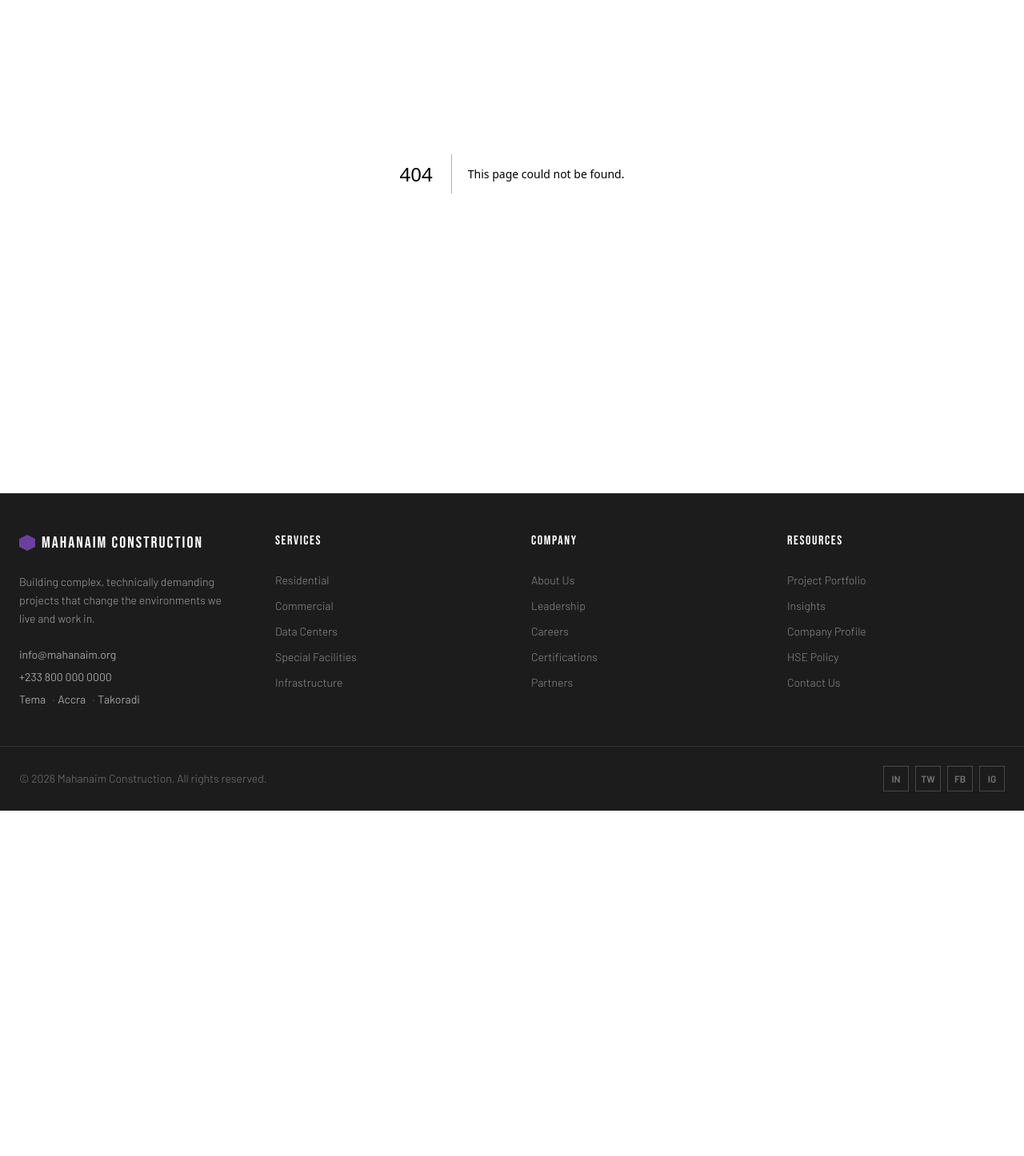
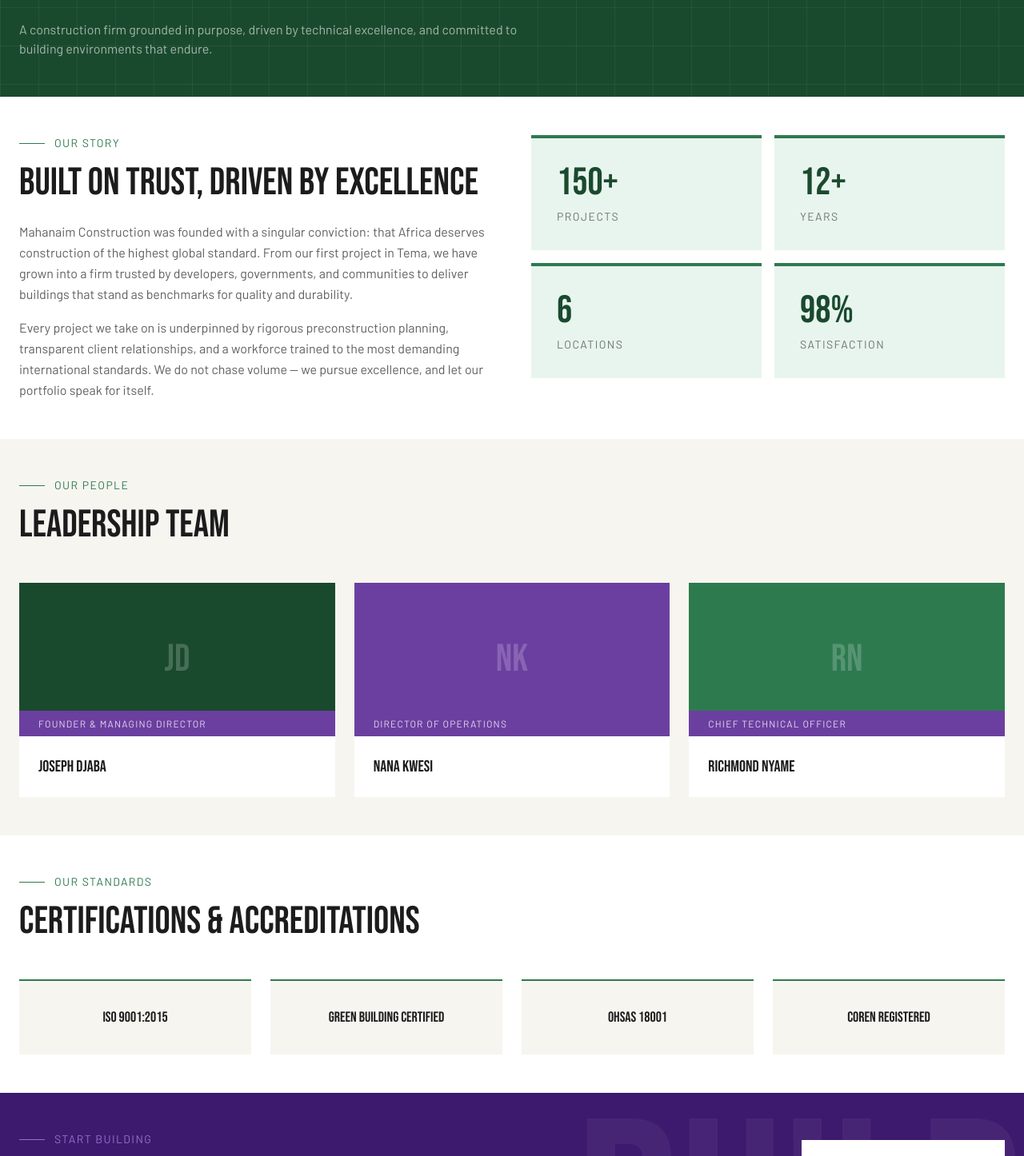
Before and after one commit to Nyame100/mahanaim-construction, a Next.js app: page /who-we-are in a window 1280 px wide. Before the commit this address had no page. Shown: the part 243-1689 px from the top of the page at 80% size. Before the commit the page ends 1257 px from the top, so only its background shows below. Built offline with nearby package versions, Linux system fonts and the light colour scheme.

Commit message:
feat: add Who We Are inner page

```diff
--- /dev/null
+++ b/src/app/who-we-are/page.tsx
@@ -0,0 +1,162 @@
+import PageHero from '@/components/ui/PageHero'
+import CTABand from '@/components/home/CTABand'
+import { siteConfig } from '@/lib/constants/site'
+
+interface TeamMember {
+  name: string
+  role: string
+  initials: string
+  color: string // Tailwind bg class
+}
+
+const teamMembers: TeamMember[] = [
+  { name: 'Joseph Djaba',   role: 'Founder & Managing Director', initials: 'JD', color: 'bg-brand-green-dark' },
+  { name: 'Nana Kwesi',     role: 'Director of Operations',      initials: 'NK', color: 'bg-brand-purple-mid' },
+  { name: 'Richmond Nyame', role: 'Chief Technical Officer',     initials: 'RN', color: 'bg-brand-green-mid'  },
+]
+
+const certifications: string[] = [
+  'ISO 9001:2015',
+  'Green Building Certified',
+  'OHSAS 18001',
+  'COREN Registered',
+]
+
+export default function WhoWeArePage() {
+  return (
+    <>
+      <PageHero
+        title="Who We Are"
+        subtitle="A construction firm grounded in purpose, driven by technical excellence, and committed to building environments that endure."
+        breadcrumb="Who We Are"
+        eyebrow="Company"
+      />
+
+      {/* Our Story */}
+      <section className="bg-white py-xxl">
+        <div className="container mx-auto px-lg grid grid-cols-2 gap-xxl">
+
+          {/* Left — narrative */}
+          <div>
+            <div className="flex items-center gap-3 mb-md">
+              <span className="block w-8 h-px bg-brand-green-mid" />
+              <span className="font-body text-brand-green-mid text-sm uppercase tracking-widest">
+                Our Story
+              </span>
+            </div>
+            <h2 className="font-display text-5xl leading-none text-brand-charcoal mb-lg">
+              Built on Trust, Driven by Excellence
+            </h2>
+            <p className="font-body text-brand-charcoal/70 leading-relaxed mb-md">
+              {siteConfig.name} was founded with a singular conviction: that Africa deserves
+              construction of the highest global standard. From our first project in Tema, we
+              have grown into a firm trusted by developers, governments, and communities to
+              deliver buildings that stand as benchmarks for quality and durability.
+            </p>
+            <p className="font-body text-brand-charcoal/70 leading-relaxed">
+              Every project we take on is underpinned by rigorous preconstruction planning,
+              transparent client relationships, and a workforce trained to the most demanding
+              international standards. We do not chase volume — we pursue excellence, and let
+              our portfolio speak for itself.
+            </p>
+          </div>
+
+          {/* Right — stat cards */}
+          <div className="grid grid-cols-2 gap-md content-start">
+            {[
+              { value: '150+', label: 'Projects' },
+              { value: '12+',  label: 'Years' },
+              { value: '6',    label: 'Locations' },
+              { value: '98%',  label: 'Satisfaction' },
+            ].map(({ value, label }) => (
+              <div
+                key={label}
+                className="bg-brand-green-pale border-t-4 border-brand-green-mid p-xl"
+              >
+                <p className="font-display text-5xl leading-none text-brand-green-dark mb-sm">
+                  {value}
+                </p>
+                <p className="font-body text-sm uppercase tracking-widest text-brand-charcoal/60">
+                  {label}
+                </p>
+              </div>
+            ))}
+          </div>
+
+        </div>
+      </section>
+
+      {/* Leadership */}
+      <section className="bg-brand-off-white py-xxl">
+        <div className="container mx-auto px-lg">
+
+          <div className="flex items-center gap-3 mb-md">
+            <span className="block w-8 h-px bg-brand-green-mid" />
+            <span className="font-body text-brand-green-mid text-sm uppercase tracking-widest">
+              Our People
+            </span>
+          </div>
+          <h2 className="font-display text-5xl leading-none text-brand-charcoal mb-xxl">
+            Leadership Team
+          </h2>
+
+          <div className="grid grid-cols-3 gap-lg">
+            {teamMembers.map((member) => (
+              <div key={member.name} className="bg-white">
+                {/* Avatar area */}
+                <div className={`relative h-48 flex items-center justify-center ${member.color}`}>
+                  <span className="font-display text-5xl text-white/20 select-none">
+                    {member.initials}
+                  </span>
+                  {/* Role strip */}
+                  <div className="absolute bottom-0 left-0 right-0 bg-brand-purple-mid px-lg py-sm">
+                    <p className="font-body text-xs uppercase tracking-widest text-white/80">
+                      {member.role}
+                    </p>
+                  </div>
+                </div>
+                {/* Name */}
+                <div className="p-lg">
+                  <p className="font-display text-xl text-brand-charcoal">
+                    {member.name}
+                  </p>
+                </div>
+              </div>
+            ))}
+          </div>
+
+        </div>
+      </section>
+
+      {/* Certifications */}
+      <section className="bg-white py-xxl">
+        <div className="container mx-auto px-lg">
+
+          <div className="flex items-center gap-3 mb-md">
+            <span className="block w-8 h-px bg-brand-green-mid" />
+            <span className="font-body text-brand-green-mid text-sm uppercase tracking-widest">
+              Our Standards
+            </span>
+          </div>
+          <h2 className="font-display text-5xl leading-none text-brand-charcoal mb-xxl">
+            Certifications &amp; Accreditations
+          </h2>
+
+          <div className="grid grid-cols-4 gap-lg">
+            {certifications.map((cert) => (
+              <div
+                key={cert}
+                className="bg-brand-off-white border-t-2 border-brand-green-mid p-xl text-center"
+              >
+                <p className="font-display text-lg text-brand-charcoal">{cert}</p>
+              </div>
+            ))}
+          </div>
+
+        </div>
+      </section>
+
+      <CTABand />
+    </>
+  )
+}
```
